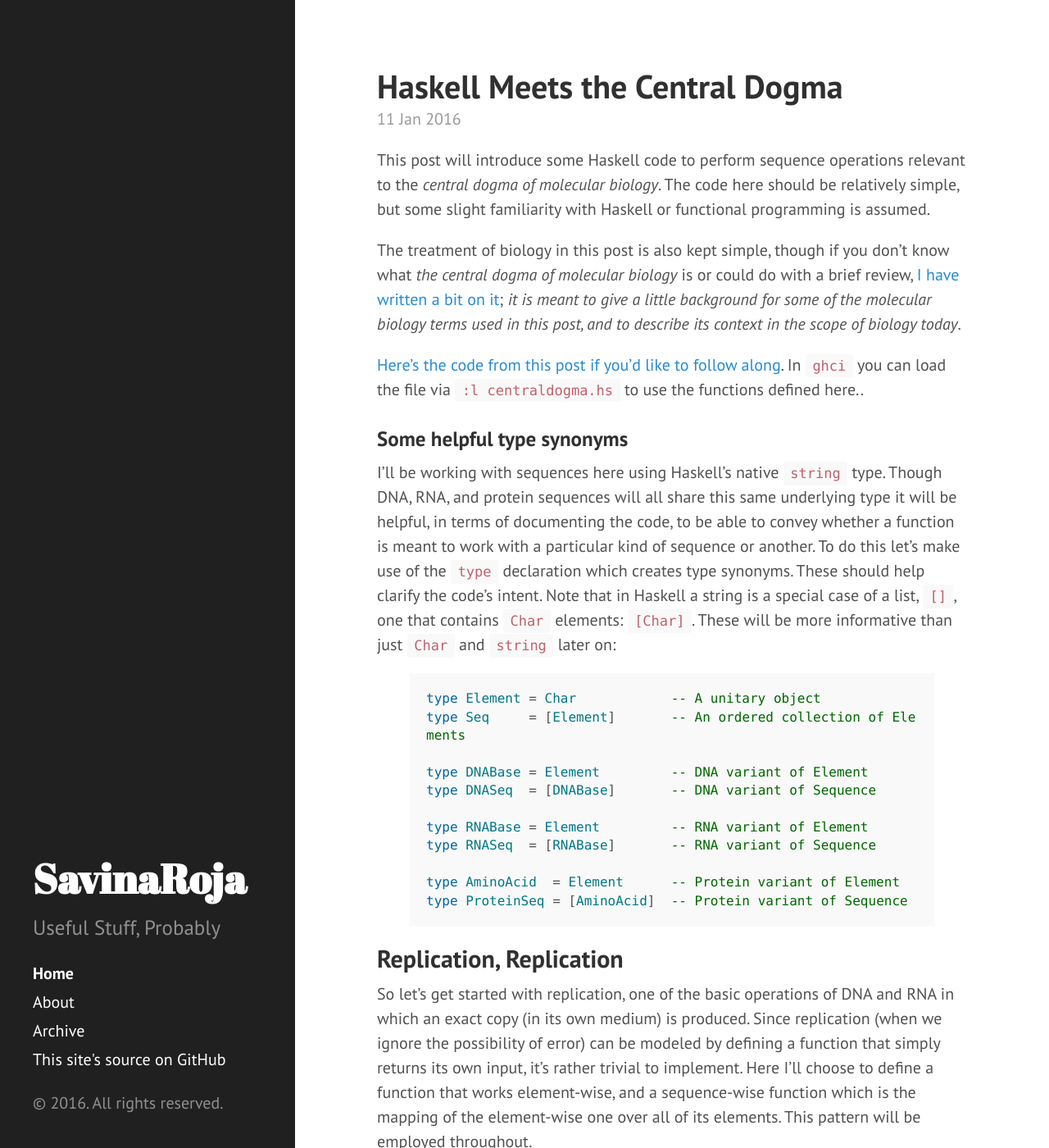
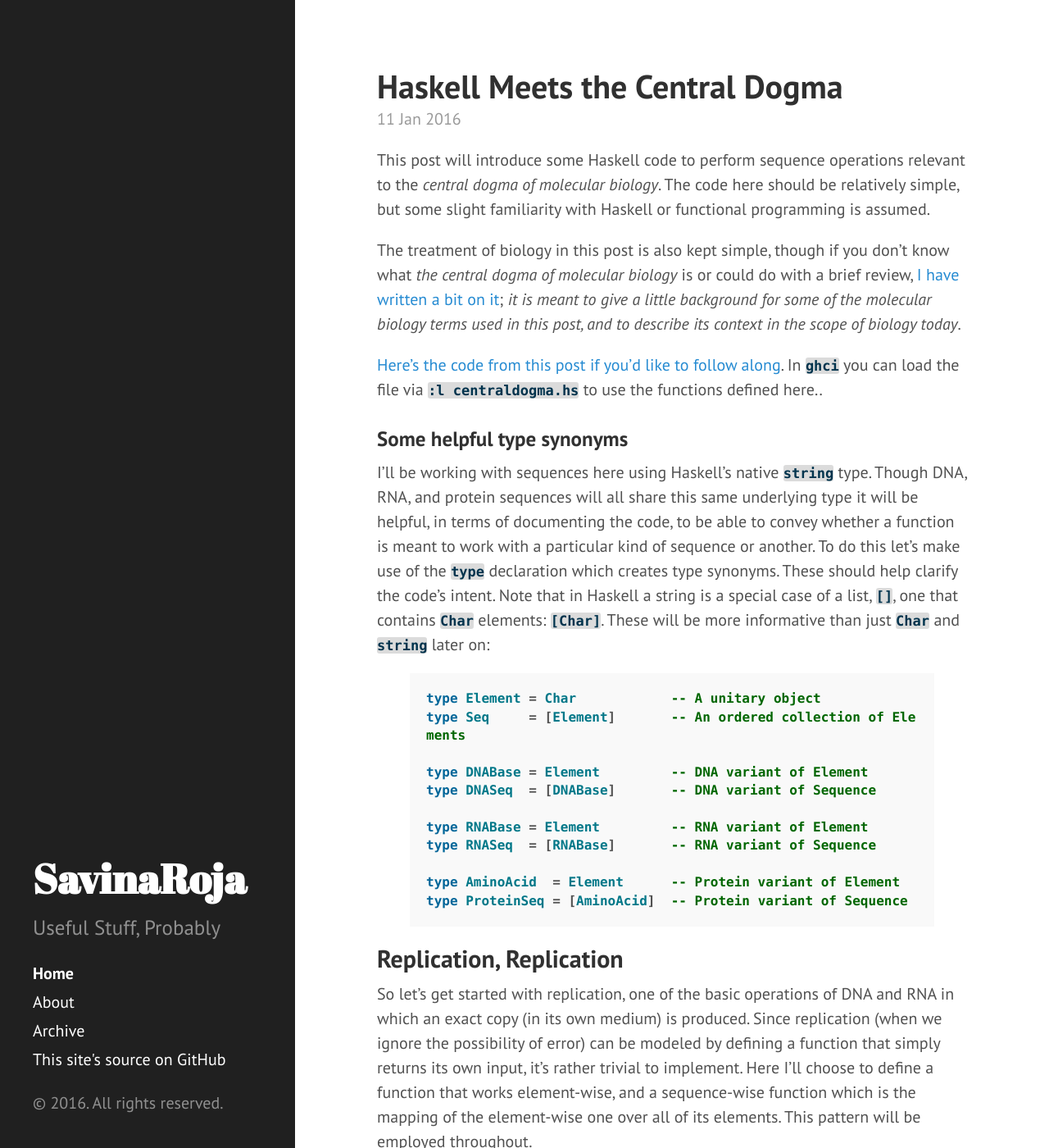
Before and after one commit to SavinaRoja/SavinaRoja.github.io, a Jekyll site: the page built from index.html, in a window 1280 px wide and 1400 px high. Shown: the whole window at 82% size. Built offline with Jekyll 4.4.1, drawn with Linux system fonts in a browser that asks for light colours; Markdown is read by kramdown in place of the engine named in the settings; the list of posts is cut into pages by our own code.

Commit message:
trying to improve the legibility of code

```diff
--- a/public/css/poole.css
+++ b/public/css/poole.css
@@ -153,11 +153,14 @@ pre {
   font-family: Menlo, Monaco, "Courier New", monospace;
 }
 code {
-  padding: .25em .5em;
+/*  padding: .25em .5em; */
   font-size: 85%;
-  color: #bf616a;
-  background-color: #f9f9f9;
+/*  color: #BF616A;*/
+  color: #00334d;
+/*  background-color: #f9f9f9; */
+  background-color: #dbdbdb;
   border-radius: 3px;
+  font-weight: bolder;
 }
 pre {
   display: block;
```
